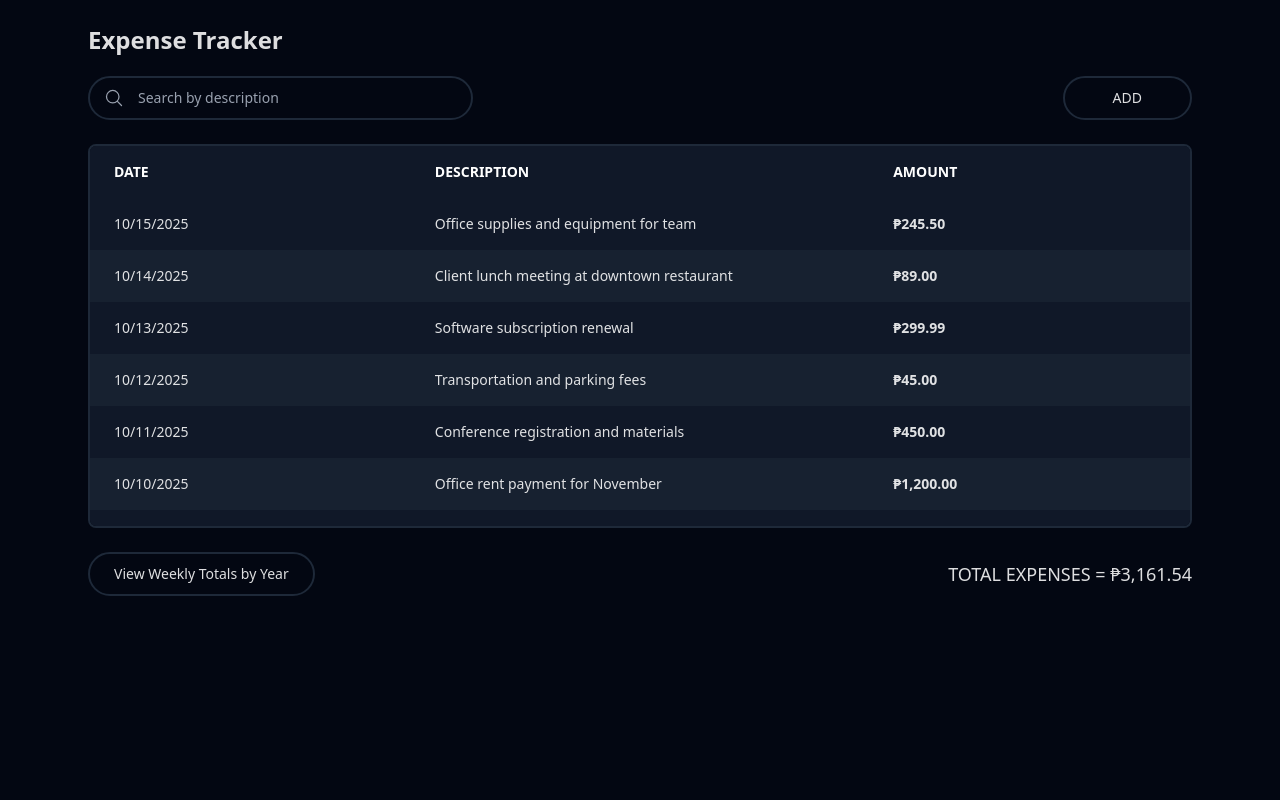
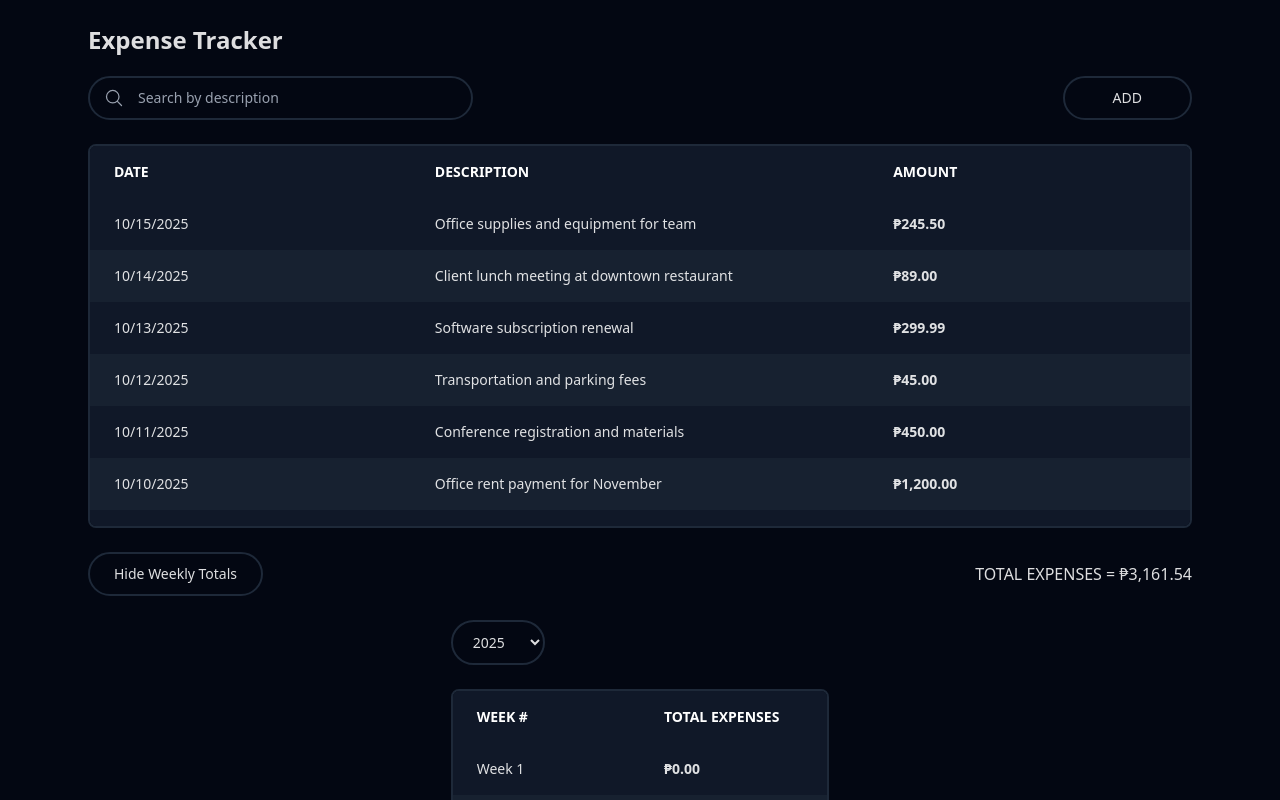
Before and after one commit to EmilB107/ExpenseTracker, a Vue app: page / in a window 1280 px wide. Both pictures are taken after a click on the button "View Weekly Totals by Year". Shown: the top 800 px of the page. Built offline with nearby package versions, Linux system fonts and the light colour scheme.

Commit message:
feat: created and implemented weekly table UI and logic

```diff
--- a/src/components/MainTable.vue
+++ b/src/components/MainTable.vue
@@ -1,7 +1,12 @@
 <script setup>
+import { ref } from 'vue'
 import { MagnifyingGlassIcon } from '@heroicons/vue/24/outline'
 import { useStorage } from '../composable/useStorage'
 import { useMainLogic } from '../composable/useMainLogic'
+import WeeklyTable from './WeeklyTable.vue'
+
+// Toggle state for weekly table
+const showWeeklyTable = ref(false)
 
 // Storage layer - manages expense data
 const { expenses } = useStorage()
@@ -21,15 +26,13 @@ const {
       <h1 class="text-2xl font-bold mb-5">Expense Tracker</h1>
       <div class="flex gap-3 items-center text-sm">
         <div class="flex-1 relative">
-          <MagnifyingGlassIcon class="absolute left-4 top-1/2 -translate-y-1/2 w-5 h-5 text-gray-400 pointer-events-none" />
-          <input
-            v-model="searchQuery"
-            type="text"
-            placeholder="Search by description"
-            class="w-full sm:w-6/10 md:w-5/10 lg:w-4/10 pl-12 pr-4 py-2.5 border-2 border-gray-800 rounded-full focus:outline-none focus:border-blue-500 transition-colors placeholder:text-gray-400"
-          />
+          <MagnifyingGlassIcon
+            class="absolute left-4 top-1/2 -translate-y-1/2 w-5 h-5 text-gray-400 pointer-events-none" />
+          <input v-model="searchQuery" type="text" placeholder="Search by description"
+            class="w-full sm:w-6/10 md:w-5/10 lg:w-4/10 pl-12 pr-4 py-2.5 border-2 border-gray-800 rounded-full focus:outline-none focus:border-blue-500 transition-colors placeholder:text-gray-400" />
         </div>
-        <button class="px-8 lg:px-12 py-2.5 border-2 border-gray-800 rounded-full hover:bg-gray-800 transition-colors font-medium">
+        <button
+          class="px-8 lg:px-12 py-2.5 border-2 border-gray-800 rounded-full hover:bg-gray-800 transition-colors font-medium">
           ADD
         </button>
       </div>
@@ -48,11 +51,8 @@ const {
             </thead>
 
             <tbody>
-              <tr
-                v-for="(expense, index) in filteredExpenses"
-                :key="expense.id"
-                :class="index % 2 === 0 ? 'table-color' : 'table-color2'"
-              >
+              <tr v-for="(expense, index) in filteredExpenses" :key="expense.id"
+                :class="index % 2 === 0 ? 'table-color' : 'table-color2'">
                 <td class="px-6 py-4 whitespace-nowrap">
                   {{ expense.date }}
                 </td>
@@ -79,17 +79,17 @@ const {
     </div>
 
     <div class="mt-6 flex flex-col-reverse lg:flex-row gap-4 justify-between items-center font-medium">
-      <button
-        class="px-6 py-2.5 border-2 border-gray-800 rounded-full hover:bg-gray-800 transition-colors text-sm"
-      >
-        View Weekly Totals by Year
+      <button @click="showWeeklyTable = !showWeeklyTable"
+        class="px-6 py-2.5 border-2 border-gray-800 rounded-full hover:bg-gray-800 transition-colors text-sm">
+        {{ showWeeklyTable ? 'Hide Weekly Totals' : 'View Weekly Totals by Year' }}
       </button>
 
-      <div class="text-lg">
+      <p class="text-md">
         TOTAL EXPENSES = {{ formatCurrency(totalExpenses) }}
-      </div>
+      </p>
     </div>
   </div>
+  <WeeklyTable v-if="showWeeklyTable" :expenses="expenses" />
 </template>
 
 <style scoped>
--- a/src/components/WeeklyTable.vue
+++ b/src/components/WeeklyTable.vue
@@ -1,8 +1,112 @@
 <script setup>
+import { toRef } from 'vue'
+import { useWeeklyLogic } from '../composable/useWeeklyLogic'
+
+// Receive expenses as a prop from parent
+const props = defineProps({
+  expenses: {
+    type: Object, // This receives the unwrapped array from parent
+    required: true
+  }
+})
+
+// Convert the unwrapped prop back to a ref for useWeeklyLogic
+const expensesRef = toRef(props, 'expenses')
+
+// Weekly logic layer
+const {
+  selectedYear,
+  availableYears,
+  weeklyTotals,
+  yearlyTotal,
+  formatCurrency
+} = useWeeklyLogic(expensesRef)
 </script>
 
 <template>
+  <div class="max-w-6xl lg:max-w-1/2 xl:max-w-1/3 mx-auto p-6 pt-0">
+    <div class="mb-6">
+      <div class="flex gap-3 items-center text-sm">
+        <div class="flex-1">
+          <select
+            v-model="selectedYear"
+            class="w-1/4 sm:w-1/5 md:w-1/6 lg:w-1/4 px-4 py-2.5 border-2 border-gray-800 rounded-full focus:outline-none focus:border-blue-500 transition-colors"
+          >
+            <option v-for="year in availableYears" :key="year" :value="year">
+              {{ year }}
+            </option>
+          </select>
+        </div>
+      </div>
+    </div>
+
+    <div class="border-2 border-gray-800 rounded-lg overflow-hidden">
+      <div class="overflow-x-auto">
+        <div class="max-h-95 overflow-y-auto">
+          <table class="w-full border-collapse text-sm table-color text-left table-fixed">
+            <thead class="sticky top-0 z-10 table-color">
+              <tr>
+                <th class="px-6 py-4 text-white font-bold w-1/2">WEEK #</th>
+                <th class="px-6 py-4 text-white font-bold w-1/2">TOTAL EXPENSES</th>
+              </tr>
+            </thead>
+
+            <tbody>
+              <tr
+                v-for="(weekData, index) in weeklyTotals"
+                :key="weekData.week"
+                :class="index % 2 === 0 ? 'table-color' : 'table-color2'"
+              >
+                <td class="px-6 py-4 whitespace-nowrap">
+                  <span
+                    class="cursor-help"
+                    :title="`${weekData.startDate} - ${weekData.endDate}`"
+                  >
+                    Week {{ weekData.week }}
+                  </span>
+                </td>
+                <td class="px-6 py-4 font-semibold whitespace-nowrap">
+                  {{ formatCurrency(weekData.total) }}
+                </td>
+              </tr>
+
+              <!-- Empty state -->
+              <tr v-if="weeklyTotals.length === 0">
+                <td colspan="2" class="px-6 py-4 text-center text-gray-500">
+                  No expenses found for {{ selectedYear }}
+                </td>
+              </tr>
+            </tbody>
+          </table>
+        </div>
+      </div>
+    </div>
+
+    <div class="mt-6 flex justify-center lg:justify-end">
+      <p class="text-md font-medium">
+        YEARLY TOTAL ({{ selectedYear }}) = {{ formatCurrency(yearlyTotal) }}
+      </p>
+    </div>
+  </div>
 </template>
 
 <style scoped>
+/* Custom scrollbar for table */
+.overflow-y-auto::-webkit-scrollbar {
+  width: 8px;
+  height: 8px;
+}
+
+.overflow-y-auto::-webkit-scrollbar-track {
+  background: #f1f1f1;
+}
+
+.overflow-y-auto::-webkit-scrollbar-thumb {
+  background: #888;
+  border-radius: 4px;
+}
+
+.overflow-y-auto::-webkit-scrollbar-thumb:hover {
+  background: #555;
+}
 </style>
--- /dev/null
+++ b/src/composable/useWeeklyLogic.js
@@ -0,0 +1,146 @@
+import { ref, computed, watch } from 'vue'
+
+export function useWeeklyLogic(expenses) {
+    const selectedYear = ref(null)
+
+    // Get all unique years from expenses
+    const availableYears = computed(() => {
+        if (!expenses.value || !Array.isArray(expenses.value)) {
+            return []
+        }
+        const years = expenses.value.map(expense => {
+            const date = new Date(expense.date)
+            return date.getFullYear()
+        })
+        return [...new Set(years)].sort((a, b) => b - a) // Descending order
+    })
+
+    // Watch for availableYears and set default to the latest year
+    watch(availableYears, (years) => {
+        if (years.length > 0 && !selectedYear.value) {
+            selectedYear.value = years[0]
+        }
+    }, { immediate: true })
+
+    /**
+     * Get week number for a given date based on ISO 8601
+     * Returns {year, week} to handle cross-year weeks
+     */
+    const getWeekNumber = (date) => {
+        const d = new Date(Date.UTC(date.getFullYear(), date.getMonth(), date.getDate()))
+        const dayNum = d.getUTCDay() || 7
+        d.setUTCDate(d.getUTCDate() + 4 - dayNum)
+        const yearStart = new Date(Date.UTC(d.getUTCFullYear(), 0, 1))
+        const weekNo = Math.ceil((((d - yearStart) / 86400000) + 1) / 7)
+        return { year: d.getUTCFullYear(), week: weekNo }
+    }
+
+    // Get total weeks that belong to a specific year (ISO 8601)
+    const getTotalWeeksInYear = (year) => {
+        // Check if Dec 28 (which always belongs to the last week of the year) belongs to this year
+        const dec28 = new Date(year, 11, 28)
+        const weekInfo = getWeekNumber(dec28)
+        return weekInfo.week
+    }
+
+    /**
+     * Get the date range (start and end) for a given week number in a year
+     * Returns {start: Date, end: Date}
+     */
+    const getWeekDateRange = (year, weekNum) => {
+        // Start from Jan 4th (which is always in week 1 of the year)
+        const jan4 = new Date(Date.UTC(year, 0, 4))
+        const jan4Day = jan4.getUTCDay() || 7
+
+        // Find the Monday of week 1
+        const week1Monday = new Date(jan4)
+        week1Monday.setUTCDate(jan4.getUTCDate() - jan4Day + 1)
+
+        // Calculate the Monday of the target week
+        const weekMonday = new Date(week1Monday)
+        weekMonday.setUTCDate(week1Monday.getUTCDate() + (weekNum - 1) * 7)
+
+        // Calculate the Sunday of the target week
+        const weekSunday = new Date(weekMonday)
+        weekSunday.setUTCDate(weekMonday.getUTCDate() + 6)
+
+        return {
+            start: weekMonday,
+            end: weekSunday
+        }
+    }
+
+    // Format date as MM/DD/YYYY
+    const formatDate = (date) => {
+        const month = String(date.getUTCMonth() + 1).padStart(2, '0')
+        const day = String(date.getUTCDate()).padStart(2, '0')
+        const year = date.getUTCFullYear()
+        return `${month}/${day}/${year}`
+    }
+
+    // Calculate weekly totals for selected year
+    const weeklyTotals = computed(() => {
+        if (!selectedYear.value) return []
+        if (!expenses.value || !Array.isArray(expenses.value)) {
+            return []
+        }
+
+        // Filter expenses for selected year
+        const yearExpenses = expenses.value.filter(expense => {
+            const date = new Date(expense.date)
+            return date.getFullYear() === selectedYear.value
+        })
+
+        // Group expenses by week number
+        const weeklyData = {}
+        yearExpenses.forEach(expense => {
+            const date = new Date(expense.date)
+            const weekInfo = getWeekNumber(date)
+
+            // Only include expenses where the week belongs to the selected year
+            if (weekInfo.year === selectedYear.value) {
+                const weekNum = weekInfo.week
+
+                if (!weeklyData[weekNum]) {
+                    weeklyData[weekNum] = 0
+                }
+                weeklyData[weekNum] += expense.amount
+            }
+        })
+
+        // Get total number of weeks in the year
+        const totalWeeks = getTotalWeeksInYear(selectedYear.value)
+
+        // Create array with all weeks (including weeks with 0 expenses)
+        const result = []
+        for (let week = 1; week <= totalWeeks; week++) {
+            const dateRange = getWeekDateRange(selectedYear.value, week)
+            result.push({
+                week,
+                total: weeklyData[week] || 0,
+                startDate: formatDate(dateRange.start),
+                endDate: formatDate(dateRange.end)
+            })
+        }
+
+        return result
+    })
+
+    // Total of all weekly expenses for the year
+    const yearlyTotal = computed(() => {
+        return weeklyTotals.value.reduce((sum, week) => sum + week.total, 0)
+    })
+
+    // Format currency with peso sign and thousand separators
+    const formatCurrency = (amount) => {
+        return '₱' + amount.toFixed(2).replace(/\d(?=(\d{3})+\.)/g, '$&,')
+    }
+
+    return {
+        selectedYear,
+        availableYears,
+        weeklyTotals,
+        yearlyTotal,
+        formatCurrency
+    }
+}
```
